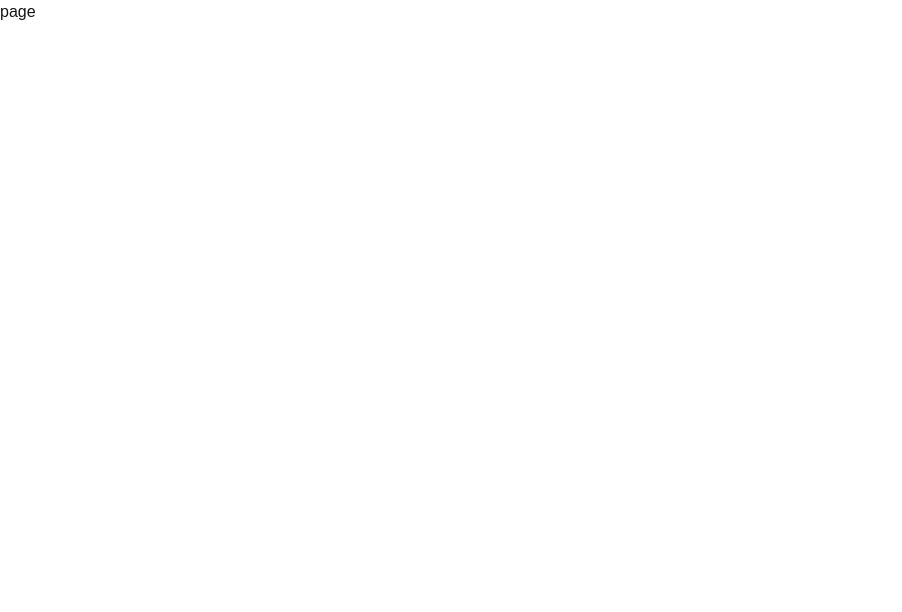
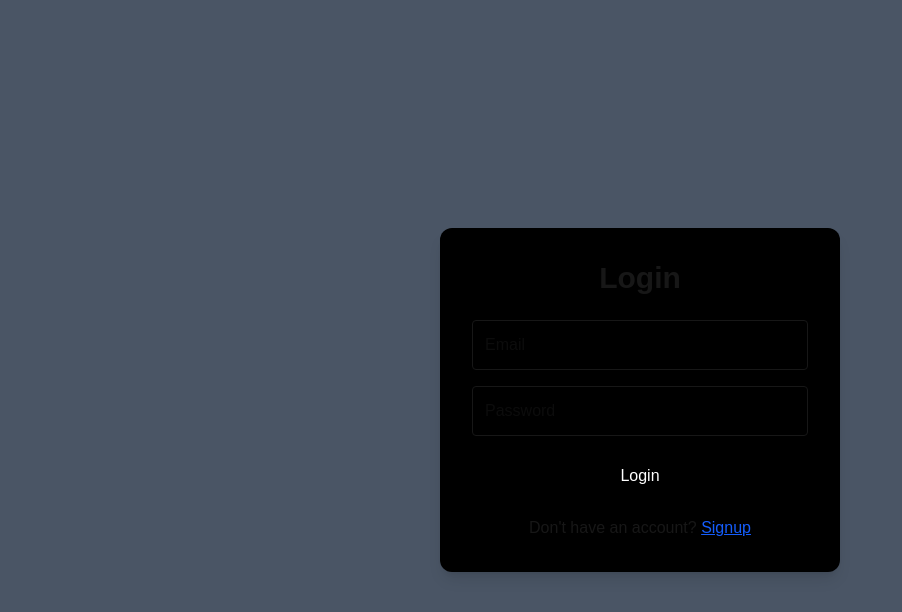
Before and after one commit to Keerthi-2025/Book-Management, a Next.js app in the folder Frontend/book/: page /Auth/Login in a window 1280 px wide. Shown: the top 612 px of the page, without its empty margins (0-902 px from the left). Built offline with nearby package versions, Linux system fonts and the light colour scheme.

Commit message:
modifed securityconfig

```diff
--- a/Frontend/book/app/Auth/Login/page.jsx
+++ b/Frontend/book/app/Auth/Login/page.jsx
@@ -1,11 +1,101 @@
-import React from 'react'
+"use client";
 
-import axiosInstance from '@/app/utils/axiosInstance';
+import { login } from "@/app/lib/api/authApi";
+import { useState } from "react";
+import Link from "next/link";
+import { useRouter } from "next/navigation";
 
-const page = () => {
+export default function Login() {
+  const router = useRouter();
+
+  const [email, setEmail] = useState("");
+  const [password, setPassword] = useState("");
+  const [error, setError] = useState("");
+
+  const handleLogin = async (e) => {
+    e.preventDefault();
+
+    if (!email) {
+      setError("Please enter email");
+      return;
+    }
+
+    if (!password) {
+      setError("Please enter password");
+      return;
+    }
+
+    setError("");
+
+    try {
+      const response = await login({
+        email,
+        password,
+      });
+
+      if (!response) {
+        setError("Invalid email or password");
+        return;
+      }
+
+      localStorage.setItem("token", response.token);
+      localStorage.setItem("user", JSON.stringify(response));
+
+      router.push("/products");
+    } catch (error) {
+      console.error(error);
+      setError("Login failed");
+    }
+  };
+
   return (
-    <div>page</div>
-  )
+    <div className="min-h-screen flex items-center justify-center bg-gray-600">
+      <div className="w-[400px] bg-black shadow-lg rounded-xl p-8">
+        <h1 className="text-3xl font-bold mb-6 text-center">
+          Login
+        </h1>
+
+        <form onSubmit={handleLogin}>
+          <input
+            type="email"
+            placeholder="Email"
+            className="w-full border p-3 rounded mb-4"
+            value={email}
+            onChange={(e) => setEmail(e.target.value)}
+          />
+
+          <input
+            type="password"
+            placeholder="Password"
+            className="w-full border p-3 rounded mb-4"
+            value={password}
+            onChange={(e) => setPassword(e.target.value)}
+          />
+
+          {error && (
+            <p className="text-red-500 mb-3">
+              {error}
+            </p>
+          )}
+
+          <button
+            type="submit"
+            className="w-full bg-black text-white py-3 rounded hover:bg-gray-800"
+          >
+            Login
+          </button>
+
+          <p className="mt-4 text-center">
+            Don't have an account?{" "}
+            <Link
+              href="/auth/signup"
+              className="text-blue-600 underline"
+            >
+              Signup
+            </Link>
+          </p>
+        </form>
+      </div>
+    </div>
+  );
 }
-
-export default page
--- a/Frontend/book/app/Auth/Signup/page.jsx
+++ b/Frontend/book/app/Auth/Signup/page.jsx
@@ -1,11 +1,121 @@
-import React from 'react'
+"use client";
 
-import axiosInstance from '@/app/utils/axiosInstance';
 
-const page = () => {
+import { signup } from "@/app/lib/api/authApi";
+import { useState } from "react";
+import Link from "next/link";
+import { useRouter } from "next/navigation";
+
+
+export default function Signup() {
+  const router = useRouter();
+
+  const [userName, setUserName] = useState("");
+  const [email, setEmail] = useState("");
+  const [password, setPassword] = useState("");
+
+  const [error, setError] = useState("");
+
+  const handleSignup = async (e) => {
+    e.preventDefault();
+
+    if (!userName) {
+      setError("Enter username");
+      return;
+    }
+
+    if (!email) {
+      setError("Enter email");
+      return;
+    }
+
+    if (!password) {
+      setError("Enter password");
+      return;
+    }
+
+    setError("");
+
+    const response = await signup({
+      userName,
+      email,
+      password,
+    });
+
+    if (!response) {
+      setError("Signup failed");
+      return;
+    }
+
+    router.push("/auth/login");
+  };
+
   return (
-    <div>page</div>
-  )
+    <div className="min-h-screen flex items-center justify-center">
+      <div className="w-[400px] bg-blue-400 shadow-lg rounded-xl p-8">
+
+        <h1 className="text-3xl font-bold mb-6 text-center">
+         SignUp
+        </h1>
+
+        <form onSubmit={handleSignup}>
+
+          <input
+            type="text"
+            placeholder="Username"
+            className="w-full border p-3 rounded mb-4"
+            value={userName}
+            onChange={(e) =>
+              setUserName(e.target.value)
+            }
+          />
+
+          <input
+            type="email"
+            placeholder="Email"
+            className="w-full border p-3 rounded mb-4"
+            value={email}
+            onChange={(e) =>
+              setEmail(e.target.value)
+            }
+          />
+
+          <input
+            type="password"
+            placeholder="Password"
+            className="w-full border p-3 rounded mb-4"
+            value={password}
+            onChange={(e) =>
+              setPassword(e.target.value)
+            }
+          />
+
+          {error && (
+            <p className="text-red-500 mb-3">
+              {error}
+            </p>
+          )}
+
+          <button
+            type="submit"
+            className="w-full bg-black text-white py-3 rounded"
+          >
+            Signup
+          </button>
+
+          <p className="mt-4 text-center">
+            Already have an account?{" "}
+            <Link
+              href="/auth/login"
+              className="text-blue-600 underline"
+            >
+              Login
+            </Link>
+          </p>
+
+        </form>
+
+      </div>
+    </div>
+  );
 }
-
-export default page
--- a/Frontend/book/app/components/Auth/LoginForm.jsx
+++ /dev/null
@@ -1,31 +0,0 @@
-import { login } from "@/app/lib/api/AuthApi";
-import { useState } from "react";
-
-
-
-export default function Login() {
-    const[email, setEmail] = useState("");
-    const[password, setPassword] = useState("");
-    const[error, setError] = useState("");
-    const[loading, setLoading] = useState(false);
-
-
-
-const handleLogin = async (e)=>{
-    e.preventDefault();
-
-
-    if(!email){
-        setError("Please enter a valid email address");
-    }
-
-    if(!password){
-        setError("Please enter password");
-    }
-
-    setError("");
-    setLoading(true);
-
-
-}
-}
--- a/Frontend/book/app/lib/api/AuthApi.js
+++ b/Frontend/book/app/lib/api/AuthApi.js
@@ -3,7 +3,7 @@ import axiosInstance from "@/app/utils/axiosInstance";
 const login = async (data) =>{
     try {
 
-        const response = await axiosInstance.post("/web/api/User/v1/login", data);
+        const response = await axiosInstance.post("/User/v1/login", data);
         return response.data;
 
     } catch (error) {
@@ -12,4 +12,16 @@ const login = async (data) =>{
     }
 }
 
-export {login};
+
+const signup = async (data) =>{
+    try {
+        const response = await axiosInstance.post("/User/v1/signup", data);
+        return response.data;
+
+    } catch (error) {
+        return null;
+
+    }
+}
+
+export {login, signup};
--- /dev/null
+++ b/Frontend/book/app/page.jsx
@@ -0,0 +1,5 @@
+import { redirect } from "next/navigation";
+
+export default function Home() {
+  redirect("/auth/login");
+}
```
Also changed, not shown: Frontend/book/app/components/Auth/SignupForm.jsx (deleted), Frontend/book/jsconfig.json (line endings or trailing spaces), 1 other file (tests, documents, lock files or other folders).
